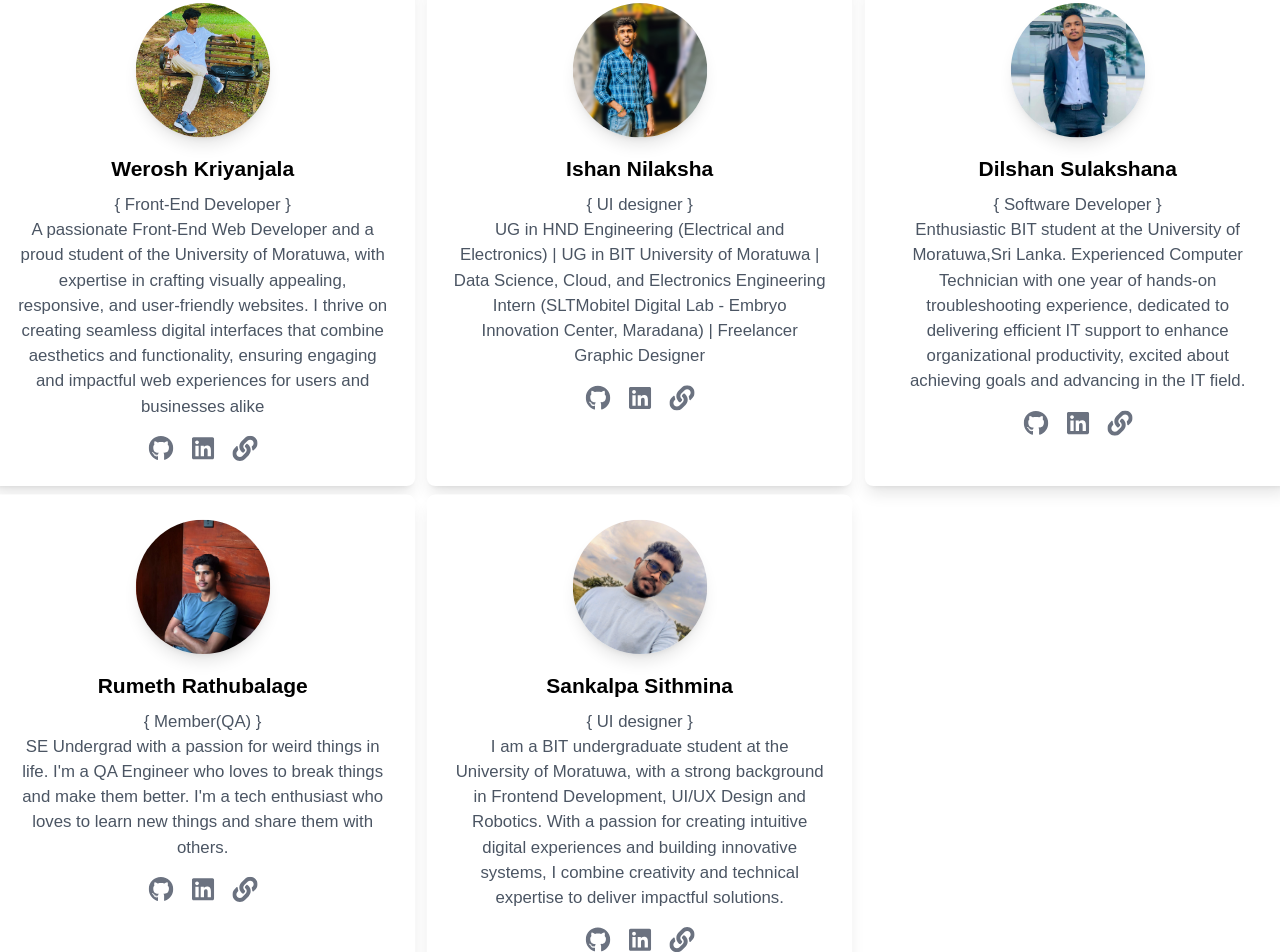
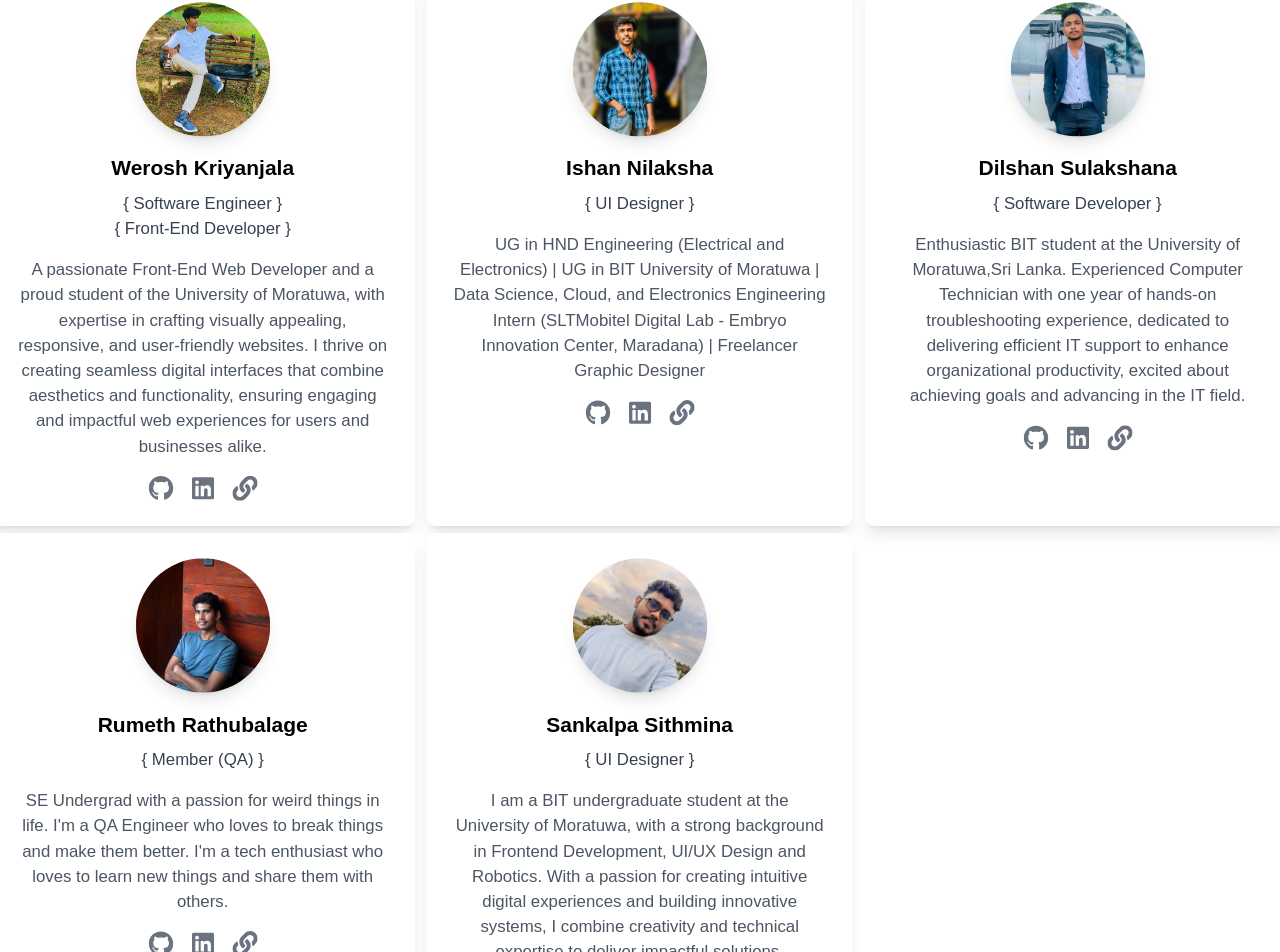
Before and after one commit to Werosh/bluhbluh, a React (Vite) app: page / in a window 1280 px wide. Shown: the part 1592-2544 px from the top of the page. Built offline with nearby package versions, Linux system fonts and the light colour scheme.

Commit message:
change rolls to be array

```diff
--- a/src/Members.jsx
+++ b/src/Members.jsx
@@ -1,6 +1,6 @@
 import React from "react";
 import { motion } from "framer-motion";
-import { FaGithub, FaLinkedin, FaLink, } from "react-icons/fa";
+import { FaGithub, FaLinkedin, FaLink } from "react-icons/fa";
 import weroshImg from "../public/Images/Team/werosh.jpg";
 import ishanImg from "../public/Images/Team/ishan.jpg";
 import rumethImg from "../public/Images/Team/rumeth.jpg";
@@ -11,9 +11,9 @@ const Members = () => {
   const members = [
     {
       name: "Werosh Kriyanjala",
-      role: "{ Front-End Developer }", // Added role property
+      role: ["{ Software Engineer }" ,"{ Front-End Developer }"], // Array of roles
       description:
-        "A passionate Front-End Web Developer and a proud student of the University of Moratuwa, with expertise in crafting visually appealing, responsive, and user-friendly websites. I thrive on creating seamless digital interfaces that combine aesthetics and functionality, ensuring engaging and impactful web experiences for users and businesses alike",
+        "A passionate Front-End Web Developer and a proud student of the University of Moratuwa, with expertise in crafting visually appealing, responsive, and user-friendly websites. I thrive on creating seamless digital interfaces that combine aesthetics and functionality, ensuring engaging and impactful web experiences for users and businesses alike.",
       imageUrl: weroshImg,
       socialLinks: {
         github: "https://github.com/Werosh",
@@ -23,7 +23,7 @@ const Members = () => {
     },
     {
       name: "Ishan Nilaksha",
-      role: "{ UI designer }", // Added role property
+      role: ["{ UI Designer }"], // Array of roles
       description:
         "UG in HND Engineering (Electrical and Electronics) | UG in BIT University of Moratuwa | Data Science, Cloud, and Electronics Engineering Intern (SLTMobitel Digital Lab - Embryo Innovation Center, Maradana) | Freelancer Graphic Designer",
       imageUrl: ishanImg,
@@ -36,7 +36,7 @@ const Members = () => {
     },
     {
       name: "Dilshan Sulakshana",
-      role: "{ Software Developer }", // Added role property
+      role: ["{ Software Developer }"], // Array of roles
       description:
         "Enthusiastic BIT student at the University of Moratuwa,Sri Lanka. Experienced Computer Technician with one year of hands-on troubleshooting experience, dedicated to delivering efficient IT support to enhance organizational productivity, excited about achieving goals and advancing in the IT field.",
       imageUrl: dilshanImg,
@@ -48,7 +48,7 @@ const Members = () => {
     },
     {
       name: "Rumeth Rathubalage",
-      role: "{ Member(QA) }", // Added role property
+      role: ["{ Member (QA) }"], // Array of roles
       description:
         "SE Undergrad with a passion for weird things in life. I'm a QA Engineer who loves to break things and make them better. I'm a tech enthusiast who loves to learn new things and share them with others.",
       imageUrl: rumethImg,
@@ -60,7 +60,7 @@ const Members = () => {
     },
     {
       name: "Sankalpa Sithmina",
-      role: "{ UI designer }", // Added role property
+      role: ["{ UI Designer }"], // Array of roles
       description:
         "I am a BIT undergraduate student at the University of Moratuwa, with a strong background in Frontend Development, UI/UX Design and Robotics. With a passion for creating intuitive digital experiences and building innovative systems, I combine creativity and technical expertise to deliver impactful solutions.",
       imageUrl: sankalpaImg,
@@ -70,8 +70,6 @@ const Members = () => {
         portfolio: "-",
       },
     },
-
-    // You can add more members here.
   ];
 
   return (
@@ -106,10 +104,12 @@ const Members = () => {
                 />
               </motion.div>
               <h3 className="mb-2 text-xl font-semibold">{member.name}</h3>
-              <p className="text-center text-gray-600">{member.role}</p>{" "}
-              {/* Display Role */}
+              <div className="text-center text-gray-700 mb-[15px]">
+                {member.role.map((role, idx) => (
+                  <p key={idx}>{role}</p>
+                ))}
+              </div>
               <p className="text-center text-gray-600">{member.description}</p>
-              {/* Social Icons */}
               <div className="flex mt-4 space-x-4">
                 <a
                   title="GitHub"
```
